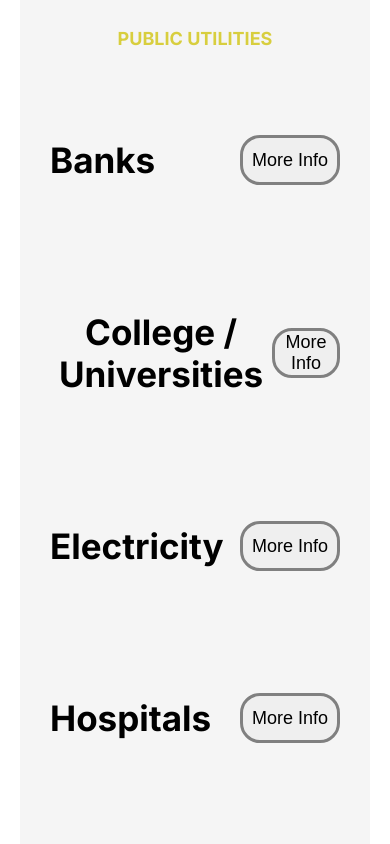
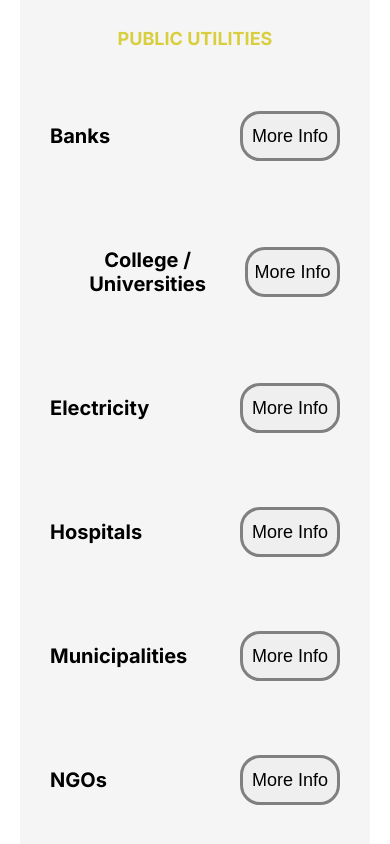
Before and after one commit to abk2191/coochbehar, a React (Vite) app: page / in a window 390 px wide. Shown: the part 6680-7524 px from the top of the page. Built offline with nearby package versions, Linux system fonts and the light colour scheme; a web font is replaced by a local one.

Commit message:
Added new features

```diff
--- a/src/index.css
+++ b/src/index.css
@@ -411,6 +411,10 @@ body {
     height: 80px;
   }
 
+  .all-public-utilities h3 {
+    font-size: 20px;
+  }
+
   .image-in-view {
     height: 300px;
     width: 300px;
```
